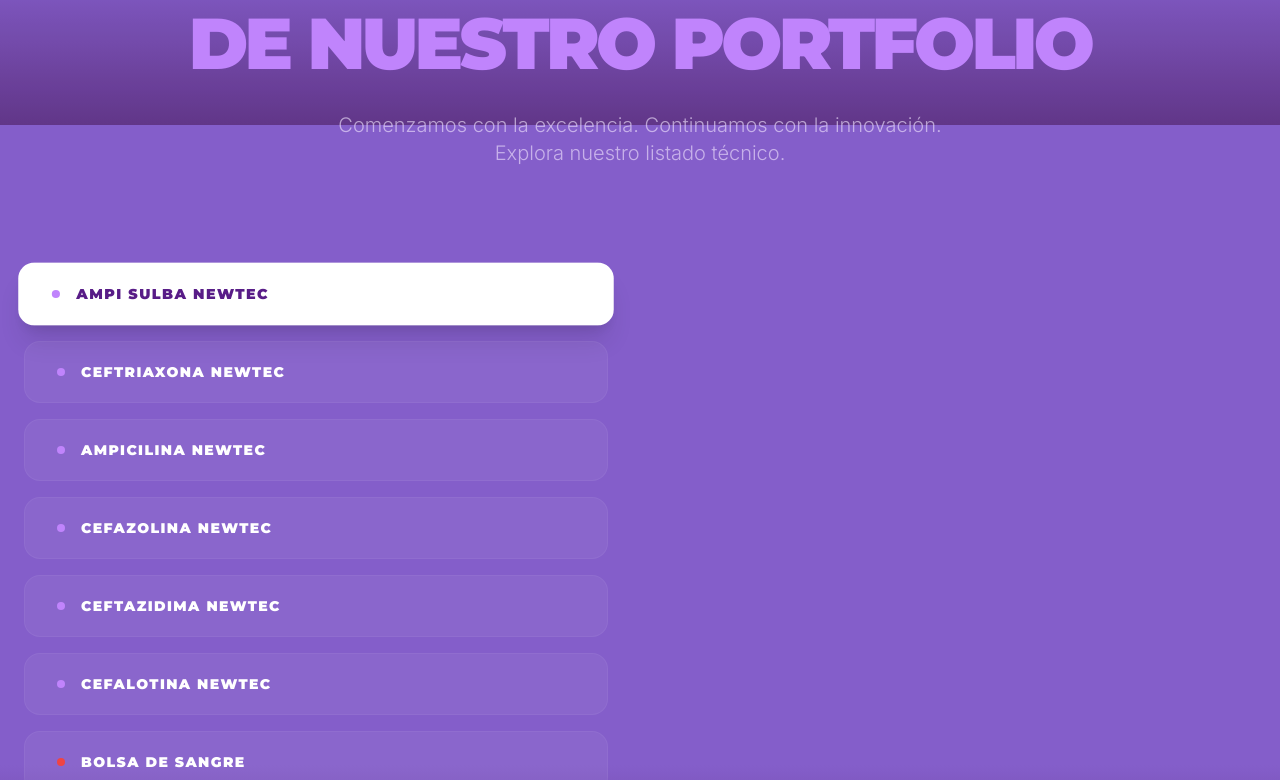
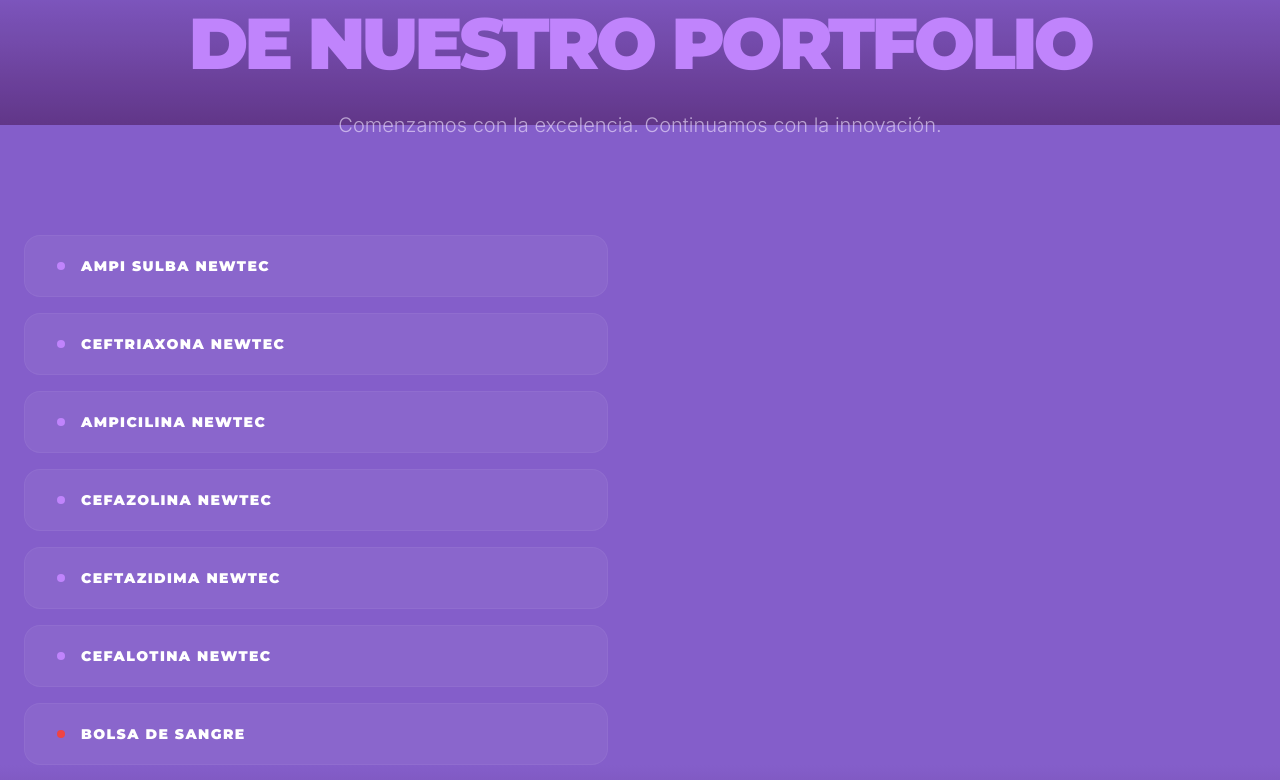
Before and after one commit to Marketing-Newtec/newtec-sitioweb, a React (Vite) app: page / in a window 1280 px wide. Shown: the part 2275-3055 px from the top of the page. Built offline with nearby package versions, Linux system fonts and the light colour scheme.

Commit message:
Bolsas de sangre-10

```diff
--- a/components/ProductSection.tsx
+++ b/components/ProductSection.tsx
@@ -1,9 +1,10 @@
-import React, { useState, useRef } from 'react';
+import React, { useState, useEffect } from 'react';
 import { motion, AnimatePresence, PanInfo } from 'framer-motion';
 
 export const ProductSection: React.FC = () => {
-  const [index, setIndex] = useState(0);
+  const [index, setIndex] = useState(-1); // -1 indica que no hay producto seleccionado (Estado Inicial)
   const [hoveredProduct, setHoveredProduct] = useState<any>(null);
+  const [isMobile, setIsMobile] = useState(false);
 
   const products = [
     { id: 1, name: "Ampi Sulba Newtec", line: "Antibiótico Betalactámico", type: "Ampicilina 1 g + Sulbactam 500 mg", icon: "https://lavenderblush-snake-373826.hostingersite.com/wp-content/uploads/2026/03/ampisulba-newtec-laboratorio-iberoamericano.png" },
@@ -16,18 +17,25 @@ export const ProductSection: React.FC = () => {
     { id: 8, name: "Bolsa de transferencia", line: "Línea para hemoterapia", type: "Almacenamiento de glóbulos rojos (300/600 ml) y plaquetas (300 ml).", icon: "https://lavenderblush-snake-373826.hostingersite.com/wp-content/uploads/2026/03/bolsa-transferencia-newtec.png" }
   ];
 
-  const activeProduct = hoveredProduct || products[index];
+  // Detectar si es móvil para activar el slider
+  useEffect(() => {
+    const checkMobile = () => {
+      const mobile = window.innerWidth < 1024;
+      setIsMobile(mobile);
+      if (mobile && index === -1) setIndex(0); // En móvil empezamos siempre en el primero
+    };
+    checkMobile();
+    window.addEventListener('resize', checkMobile);
+    return () => window.removeEventListener('resize', checkMobile);
+  }, [index]);
 
-  // Función para manejar el deslizamiento (Swipe)
-  const handleDragEnd = (event: any, info: PanInfo) => {
+  const activeProduct = hoveredProduct || (index >= 0 ? products[index] : null);
+
+  const handleDragEnd = (_: any, info: PanInfo) => {
+    if (!isMobile) return;
     const threshold = 50;
-    if (info.offset.x < -threshold && index < products.length - 1) {
-      setIndex(index + 1);
-      setHoveredProduct(null);
-    } else if (info.offset.x > threshold && index > 0) {
-      setIndex(index - 1);
-      setHoveredProduct(null);
-    }
+    if (info.offset.x < -threshold && index < products.length - 1) setIndex(index + 1);
+    else if (info.offset.x > threshold && index > 0) setIndex(index - 1);
   };
 
   return (
@@ -35,91 +43,93 @@ export const ProductSection: React.FC = () => {
       <div className="max-w-7xl mx-auto relative z-10">
 
         {/* Encabezado Centrado */}
-        <motion.div
-          initial={{ opacity: 0, y: 20 }}
-          whileInView={{ opacity: 1, y: 0 }}
-          viewport={{ once: true }}
-          className="text-center mb-16 md:mb-24"
-        >
+        <motion.div className="text-center mb-16 md:mb-24">
           <h2 className="text-[9vw] md:text-5xl lg:text-7xl font-brand font-black mb-6 md:mb-8 uppercase tracking-tighter leading-[0.9]">
             Los productos insignia <br className="hidden md:block" />
             <span className="text-purple-400">de nuestro portfolio</span>
           </h2>
           <p className="text-lg md:text-xl text-purple-100/60 font-light max-w-3xl mx-auto leading-relaxed px-4">
-            Comenzamos con la excelencia. Continuamos con la innovación. <br className="hidden md:block" /> Explora nuestro listado técnico.
+            Comenzamos con la excelencia. Continuamos con la innovación.
           </p>
         </motion.div>
 
         <div className="flex flex-col lg:grid lg:grid-cols-[1fr,1fr] gap-10 lg:gap-16 items-start">
 
-          {/* PANEL IZQUIERDO: Listado Compacto */}
+          {/* PANEL IZQUIERDO: Listado Sincronizado */}
           <div className="w-full overflow-x-auto lg:overflow-visible pb-4 lg:pb-0 scrollbar-hide">
-            <div className="flex lg:flex-col gap-3 lg:gap-4 min-w-max lg:min-w-0">
+            <motion.div
+              className="flex lg:flex-col gap-3 lg:gap-4 min-w-max lg:min-w-0"
+              animate={isMobile ? { x: -(index * 120) + 100 } : { x: 0 }} // Desplazamiento automático de botones en móvil
+              transition={{ type: "spring", stiffness: 300, damping: 30 }}
+            >
               {products.map((prod, i) => (
                 <motion.button
                   key={prod.id}
-                  onMouseEnter={() => { setHoveredProduct(prod); setIndex(i); }}
-                  onMouseLeave={() => setHoveredProduct(null)}
-                  onClick={() => { setIndex(i); setHoveredProduct(null); }}
-                  className={`px-6 py-4 lg:py-5 lg:px-8 rounded-2xl border transition-all duration-300 flex items-center gap-4 group ${
+                  onMouseEnter={() => !isMobile && setHoveredProduct(prod)}
+                  onMouseLeave={() => !isMobile && setHoveredProduct(null)}
+                  onClick={() => setIndex(i)}
+                  className={`px-6 py-4 lg:py-5 lg:px-8 rounded-2xl border transition-all duration-300 flex items-center gap-4 ${
                     activeProduct?.id === prod.id
                       ? 'bg-white border-white/20 shadow-xl scale-[1.02]'
-                      : 'bg-white/5 border-white/5 hover:border-white/10 hover:bg-white/10'
+                      : 'bg-white/5 border-white/5 hover:border-white/10'
                   }`}
                 >
-                  <div className={`w-2 h-2 rounded-full shrink-0 ${
-                    prod.line === "Antibiótico Betalactámico" ? 'bg-purple-400' : 'bg-red-500'
-                  }`}></div>
-                  <h3 className={`text-xs md:text-sm font-brand font-black uppercase tracking-[0.1em] whitespace-nowrap transition-colors ${
-                    activeProduct?.id === prod.id ? 'text-purple-900' : 'text-white'
-                  }`}>
+                  <div className={`w-2 h-2 rounded-full shrink-0 ${prod.line === "Antibiótico Betalactámico" ? 'bg-purple-400' : 'bg-red-500'}`} />
+                  <h3 className={`text-xs md:text-sm font-brand font-black uppercase tracking-[0.1em] whitespace-nowrap ${activeProduct?.id === prod.id ? 'text-purple-900' : 'text-white'}`}>
                     {prod.name}
                   </h3>
                 </motion.button>
               ))}
-            </div>
+            </motion.div>
           </div>
 
-          {/* PANEL DERECHO: Card Dinámica con Swipe para Móvil */}
-          <div className="w-full flex justify-center items-center lg:sticky lg:top-40 min-h-[450px] md:min-h-[550px] touch-none">
+          {/* PANEL DERECHO: Card / Placeholder */}
+          <div className="w-full flex flex-col items-center lg:sticky lg:top-40 min-h-[450px] md:min-h-[550px]">
             <AnimatePresence mode="wait">
+              {activeProduct ? (
                 <motion.div
                   key={activeProduct.id}
-                drag="x"
+                  drag={isMobile ? "x" : false}
                   dragConstraints={{ left: 0, right: 0 }}
                   onDragEnd={handleDragEnd}
-                initial={{ opacity: 0, x: 20 }}
-                animate={{ opacity: 1, x: 0 }}
-                exit={{ opacity: 0, x: -20 }}
-                transition={{ type: "spring", damping: 25, stiffness: 200 }}
-                className="w-full max-w-[400px] bg-white rounded-[3rem] p-10 md:p-12 text-purple-900 shadow-2xl relative flex flex-col items-center text-center border border-white/10 cursor-grab active:cursor-grabbing"
+                  initial={{ opacity: 0, scale: 0.95 }}
+                  animate={{ opacity: 1, scale: 1 }}
+                  exit={{ opacity: 0, scale: 1.05 }}
+                  className="w-full max-w-[400px] bg-white rounded-[3rem] p-10 md:p-12 text-purple-900 shadow-2xl relative flex flex-col items-center text-center border border-white/10"
                 >
                   <div className="w-40 h-40 bg-purple-50 rounded-full flex items-center justify-center mb-8 overflow-hidden relative">
                     <img
                       src={activeProduct.icon}
                       alt={activeProduct.name}
-                    className={`object-contain drop-shadow-xl transition-transform duration-500 ${
-                      activeProduct.line === "Línea para hemoterapia"
-                      ? 'scale-[1.35] w-full h-full'
-                      : 'scale-100 p-4 w-full h-full'
-                    }`}
+                      className={`object-contain drop-shadow-xl transition-transform duration-500 ${activeProduct.line === "Línea para hemoterapia" ? 'scale-[1.35] w-full h-full' : 'scale-100 p-4 w-full h-full'}`}
                     />
                   </div>
-
                   <h3 className="text-xl md:text-2xl font-brand font-black mb-2 uppercase leading-tight">{activeProduct.name}</h3>
                   <p className="text-[10px] font-black text-purple-400 mb-6 tracking-widest uppercase">{activeProduct.line}</p>
                   <p className="text-sm md:text-base leading-relaxed text-purple-900/60 font-medium px-2">
                     {activeProduct.type}. {activeProduct.line === "Antibiótico Betalactámico" ? "Polvo estéril de máxima pureza." : "Libre de látex."}
                   </p>
+                </motion.div>
+              ) : (
+                <motion.div key="placeholder" initial={{ opacity: 0 }} animate={{ opacity: 1 }} className="w-full max-w-[400px] rounded-[3rem] border-2 border-dashed border-white/10 h-[450px] flex flex-col items-center justify-center text-center p-12">
+                  <svg width="64" height="64" viewBox="0 0 24 24" fill="none" stroke="white" strokeWidth="1" strokeLinecap="round" strokeLinejoin="round" className="opacity-20 mb-8">
+                    <path d="M2 12s3-7 10-7 10 7 10 7-3 7-10 7-10-7-10-7Z" />
+                    <circle cx="12" cy="12" r="3" />
+                  </svg>
+                  <h3 className="text-xl font-brand font-black uppercase text-white/30 tracking-tight">Visualización</h3>
+                  <p className="text-white/20 font-light text-sm mt-4 px-6">Selecciona un producto del listado para ver su presentación técnica.</p>
+                </motion.div>
+              )}
+            </AnimatePresence>
 
-                {/* Indicador de Swipe (solo visible en móvil) */}
-                <div className="mt-8 flex gap-1.5 md:hidden">
+            {/* Puntos de Navegación fuera de la Card (Solo Móvil) */}
+            {isMobile && (
+              <div className="mt-8 flex gap-2">
                 {products.map((_, i) => (
-                    <div key={i} className={`h-1 rounded-full transition-all ${i === index ? 'w-4 bg-purple-400' : 'w-1 bg-purple-100'}`} />
+                  <div key={i} className={`h-1.5 rounded-full transition-all duration-300 ${i === index ? 'w-6 bg-purple-400' : 'w-1.5 bg-white/20'}`} />
                 ))}
               </div>
-              </motion.div>
-            </AnimatePresence>
+            )}
           </div>
         </div>
       </div>
```
Lines whose indentation alone changed are shown as unchanged.
